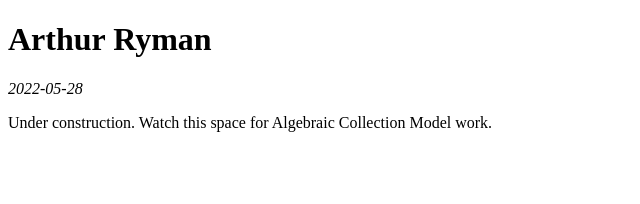
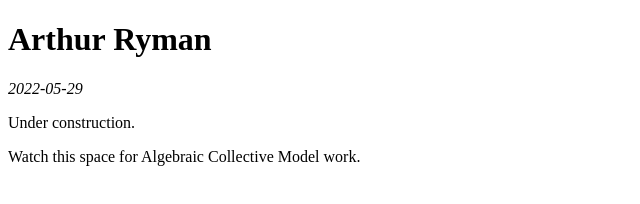
Before and after one commit to agryman/agryman.github.io, a plain HTML site: page index.html in a window 1280 px wide. Shown: the whole page, without its empty margins (0-640 px from the left). Drawn offline with Linux system fonts and the light colour scheme.

Commit message:
Update index.html

```diff
--- a/index.html
+++ b/index.html
@@ -1,14 +1,15 @@
 <!DOCTYPE html>
 <html>
 <head>
-	<title>Arthur Ryman</title>
+    <title>Arthur Ryman</title>
 </head>
 <body>
-	<h1>Arthur Ryman</h1>
-	<address>2022-05-28</address>
-	<p>
-		Under construction.
-		Watch this space for Algebraic Collection Model work.
-	</p>
+<h1>Arthur Ryman</h1>
+<address>2022-05-29</address>
+<p>
+    Under construction.</p>
+<p>
+    Watch this space for Algebraic Collective Model work.
+</p>
 </body>
 </html>
```
